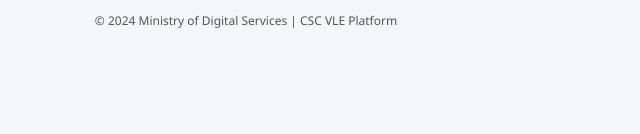
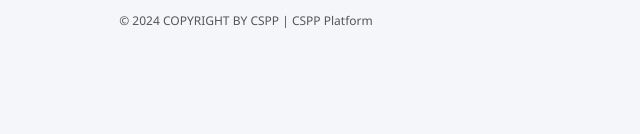
Before and after one commit to Abhishekjha55/csccitizen, a plain HTML site: page index.html in a window 1280 px wide. Shown: the part 560-694 px from the top of the page, 614-1254 px from the left. Drawn offline with Linux system fonts and the light colour scheme.

Commit message:
Update index.html

```diff
--- a/index.html
+++ b/index.html
@@ -175,7 +175,7 @@
 
     <div class="image-section">
       <img src="https://s6.ezgif.com/tmp/ezgif-6672f036b9648.webp" alt="CSC Portal Banner" />
-      <div class="footer">© 2024 Ministry of Digital Services | CSC VLE Platform</div>
+      <div class="footer">© 2024 COPYRIGHT BY CSPP | CSPP Platform</div>
     </div>
   </div>
 
```
